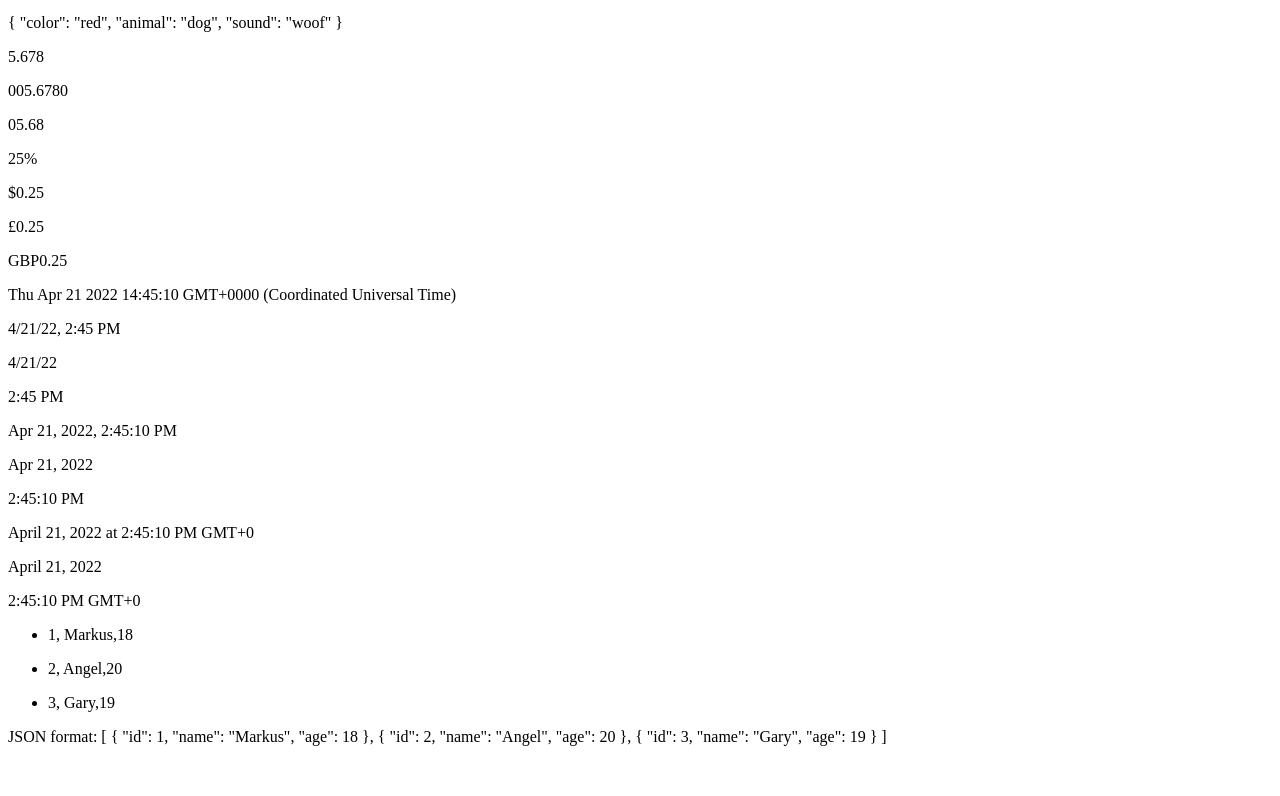
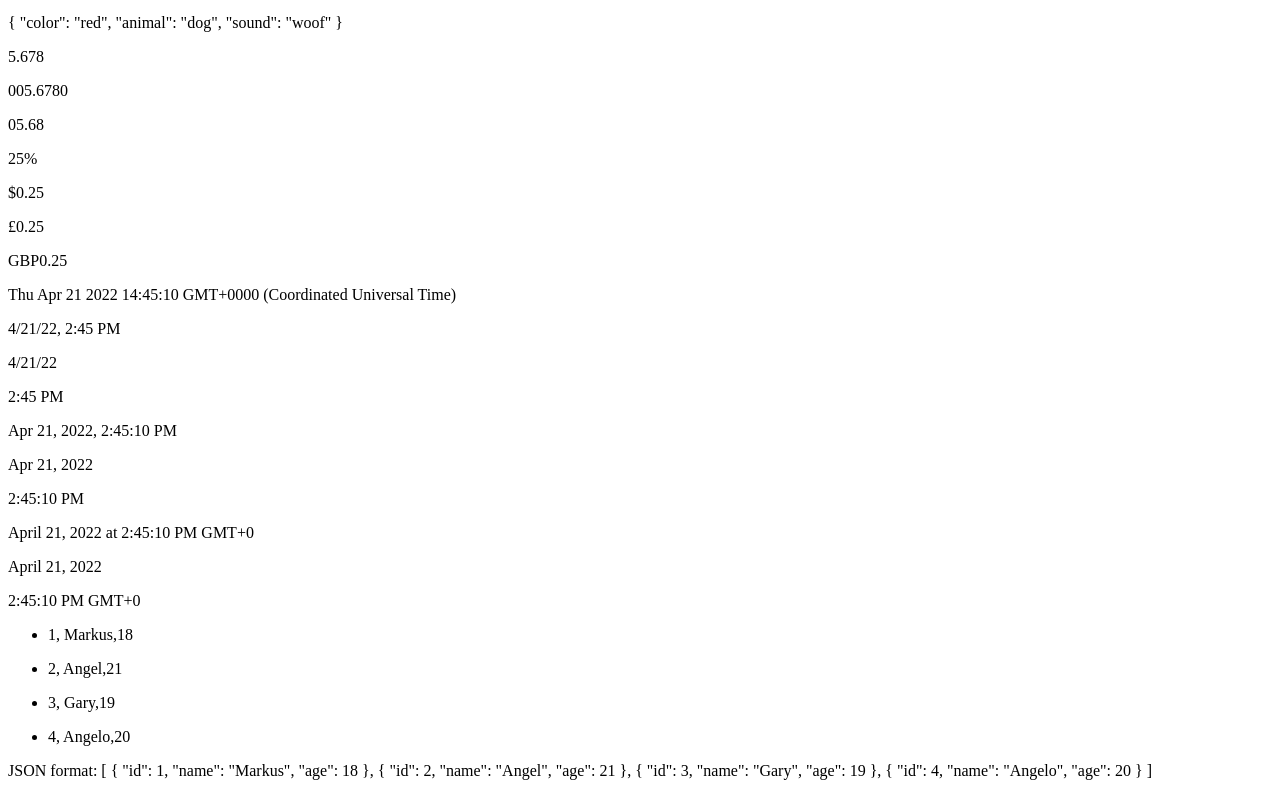
Before and after one commit to AngeloRafael02/Self_Archives, an Angular app in the folder Javascript/AngularNotes/: page / in a window 1280 px wide. Shown: the part 1502-2298 px from the top of the page. Before the commit the page ends 2264 px from the top, so only its background shows below. Built offline with nearby package versions, Linux system fonts and the light colour scheme.

Commit message:
added HTTP Client sample in the Service.ts

```diff
--- a/Javascript/AngularNotes/src/app/app.module.ts
+++ b/Javascript/AngularNotes/src/app/app.module.ts
@@ -1,6 +1,7 @@
 import { NgModule } from '@angular/core';
 import { BrowserModule } from '@angular/platform-browser';
 import { FormsModule } from '@angular/forms';
+import { HttpClientModule } from '@angular/common/http';
 
 import { AppComponent } from './app.component';
 
@@ -19,7 +20,9 @@ import { ComponentInteractionComponent } from './component-interaction/component
 import { PipesComponent } from './pipes/pipes.component';
 import { TimerComponent } from './timer/timer.component';
 import { ServiceSampleComponent } from './service-sample/service-sample.component';
+
 import { ServiceSampleService } from './service-sample.service';
+
 
 
 @NgModule({
@@ -43,7 +46,8 @@ import { ServiceSampleService } from './service-sample.service';
   ],
   imports: [
     BrowserModule,
-    FormsModule
+    FormsModule,
+    HttpClientModule
   ],
   providers: [ServiceSampleService], //<- A service file
   bootstrap: [AppComponent]
--- /dev/null
+++ b/Javascript/AngularNotes/src/app/people.ts
@@ -0,0 +1,5 @@
+export interface peopleInterface {
+    id:number,
+    name:string,
+    age:number
+}
--- a/Javascript/AngularNotes/src/app/service-sample.service.ts
+++ b/Javascript/AngularNotes/src/app/service-sample.service.ts
@@ -1,17 +1,18 @@
+import { HttpClient } from '@angular/common/http';
 import { Injectable } from '@angular/core';
+import { Observable } from 'rxjs';
+import { peopleInterface } from './people';
 
 @Injectable({
   providedIn: 'root'
 })
 export class ServiceSampleService {
 
-  constructor() { }
+  private _url:string = "/assets/data/people.json";
 
-  getList(){
-    return [
-      {"id":1,"name":"Markus","age":18},
-      {"id":2,"name":"Angel","age":20},
-      {"id":3,"name":"Gary","age":19}
-    ];
+  constructor(private http:HttpClient) { }
+
+  getList():Observable<peopleInterface[]>{
+    return this.http.get<peopleInterface[]>(this._url);
   }
 }
--- a/Javascript/AngularNotes/src/app/service-sample/service-sample.component.ts
+++ b/Javascript/AngularNotes/src/app/service-sample/service-sample.component.ts
@@ -1,4 +1,5 @@
 import { Component, OnInit } from '@angular/core';
+import { peopleInterface } from '../people';
 import { ServiceSampleService } from '../service-sample.service';
 
 @Component({
@@ -12,11 +13,12 @@ import { ServiceSampleService } from '../service-sample.service';
 })
 export class ServiceSampleComponent implements OnInit {
 
-  public peoples:any[] = [];
+  public peoples:peopleInterface[] = [];
   constructor(public _sampleService:ServiceSampleService) { }
 
   ngOnInit(): void {
-    this.peoples = this._sampleService.getList();
+    this._sampleService.getList()
+        .subscribe(data => this.peoples = data);
   }
 
 }
--- /dev/null
+++ b/Javascript/AngularNotes/src/assets/data/people.json
@@ -0,0 +1,6 @@
+[
+    {"id":1,"name":"Markus","age":18},
+    {"id":2,"name":"Angel","age":21},
+    {"id":3,"name":"Gary","age":19},
+    {"id":4,"name":"Angelo","age":20}
+]
```
